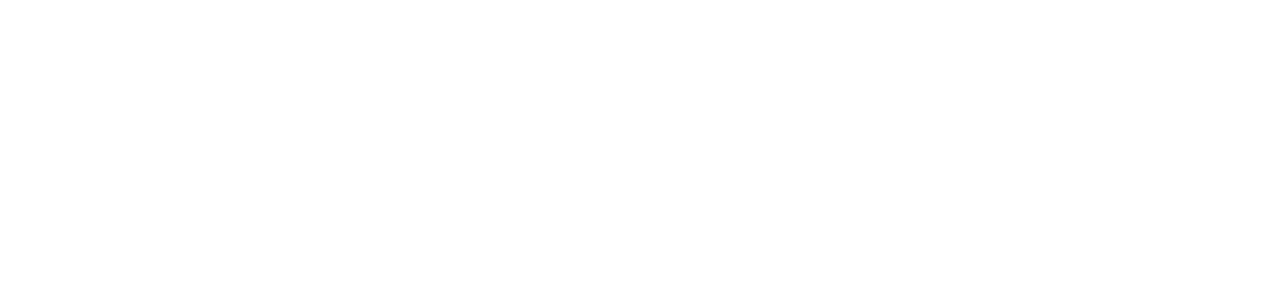
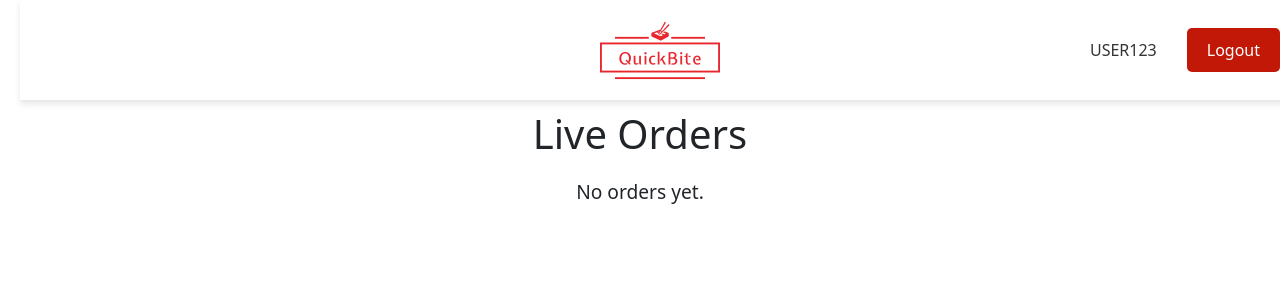
Before and after one commit to Badrelmb/quickBite, a React (Create React App) app: page /orders in a window 1280 px wide. Before the commit this address had no page. Shown: the top 300 px of the page. Built offline with nearby package versions, Linux system fonts and the light colour scheme.

Commit message:
Orders.js and Orders.css added

```diff
--- a/src/App.js
+++ b/src/App.js
@@ -6,6 +6,7 @@
 import RestaurantManagementPage from './restaurantManagementPage';
 import MenuManagementPage from './MenuManagementPage';
 import TableManagement from './TableManagement';
+import Orders from './Orders';
 import 'bootstrap/dist/css/bootstrap.min.css';
 function App() {
   return (
@@ -17,7 +18,9 @@
         <Route path="/register-restaurant" element={<RegisterMyRestaurant />} />
        <Route path="/restaurant-management" element={<RestaurantManagementPage />} />
  <Route path="/menu-management" element={<MenuManagementPage />} />
+ <Route path="/orders" element={<Orders />} />
  <Route path="/table-management" element={<TableManagement / >} />
+
       </Routes>
     </Router>
   );
--- /dev/null
+++ b/src/Orders.css
@@ -0,0 +1,44 @@
+* {
+ margin: 0;
+ padding: 0;
+ box-sizing: border-box;
+}
+
+/* Ensure body and html take the full width and height */
+html,
+body {
+ width: 100%;
+ height: 100%;
+}
+
+.orders-page {
+ padding: 20px;
+}
+
+.main-content {
+ margin-top: 50px;
+ text-align: center;
+}
+
+.orders-container {
+ display: flex;
+ flex-direction: column;
+ gap: 20px;
+ margin-top: 20px;
+}
+
+.order-card {
+ border: 1px solid #ddd;
+ padding: 15px;
+ border-radius: 10px;
+ box-shadow: 0 2px 4px rgba(0, 0, 0, 0.1);
+ text-align: left;
+}
+
+.order-item {
+ margin-bottom: 10px;
+}
+
+.btn-success {
+ margin-top: 10px;
+}
--- /dev/null
+++ b/src/Orders.js
@@ -0,0 +1,98 @@
+import React, { useState, useEffect } from 'react';
+import './Orders.css'; // Import your custom CSS
+import './restaurantManagementPage.css';
+import logo from './logo_transparent.png'; // Assuming logo image
+import { useNavigate } from 'react-router-dom';
+
+function Orders() {
+  const [orders, setOrders] = useState([]); // State to hold the list of orders
+  const navigate = useNavigate();
+  const restaurantName = "Your Restaurant Name";
+  const userID = "USER123"; // Example user ID
+  // Example orders to simulate new incoming orders
+  const exampleOrders = [
+    {
+      id: 1,
+      items: [
+        { menuName: 'Spaghetti Bolognese', quantity: 2, specialRequests: 'No cheese' },
+        { menuName: 'Caesar Salad', quantity: 1, specialRequests: 'Extra dressing' }
+      ],
+      time: new Date().toLocaleTimeString()
+    },
+    {
+      id: 2,
+      items: [
+        { menuName: 'Margherita Pizza', quantity: 1, specialRequests: 'Well done' },
+        { menuName: 'Iced Lemon Tea', quantity: 2, specialRequests: 'Less ice' }
+      ],
+      time: new Date().toLocaleTimeString()
+    }
+  ];
+
+  useEffect(() => {
+    // Simulate receiving the first order after 10 seconds
+    const firstOrderTimeout = setTimeout(() => {
+      setOrders((prevOrders) => [...prevOrders, exampleOrders[0]]);
+    }, 10000);
+
+    // Simulate receiving the second order 10 seconds later
+    const secondOrderTimeout = setTimeout(() => {
+      setOrders((prevOrders) => [...prevOrders, exampleOrders[1]]);
+    }, 20000);
+
+    // Clean up timeouts when the component unmounts
+    return () => {
+      clearTimeout(firstOrderTimeout);
+      clearTimeout(secondOrderTimeout);
+    };
+  }, []);
+
+  // Handle the "Served" button click
+  const handleServed = (orderId) => {
+    setOrders((prevOrders) => prevOrders.filter((order) => order.id !== orderId));
+  };
+  const handleLogout = () => {
+    // Clear any user session data here
+    navigate('/'); // Redirect to login page
+  };
+
+  return (
+    <div className="orders-page">
+      {/* <Header userID="USER123" onLogout={() => {}} />  */}
+        <header className="register-header d-flex justify-content-between align-items-center py-3 px-4">
+        <img src={logo} alt="QuickBite Logo" className="logo" />
+        <div className="user-section d-flex align-items-center">
+          <div className="user-id mr-3">{userID}</div>
+          <button className="logout-btn" onClick={handleLogout}>Logout</button>
+        </div>
+      </header>
+
+      <main className="main-content">
+        <h1>Live Orders</h1>
+        {orders.length === 0 ? (
+          <p>No orders yet.</p>
+        ) : (
+          <div className="orders-container">
+            {orders.map((order) => (
+              <div key={order.id} className="order-card">
+                <p><strong>Order Time:</strong> {order.time}</p>
+                {order.items.map((item, index) => (
+                  <div key={index} className="order-item">
+                    <p><strong>Menu:</strong> {item.menuName}</p>
+                    <p><strong>Quantity:</strong> {item.quantity}</p>
+                    <p><strong>Special Requests:</strong> {item.specialRequests}</p>
+                  </div>
+                ))}
+                <button className="btn btn-success" onClick={() => handleServed(order.id)}>
+                  Served
+                </button>
+              </div>
+            ))}
+          </div>
+        )}
+      </main>
+    </div>
+  );
+}
+
+export default Orders;
```
